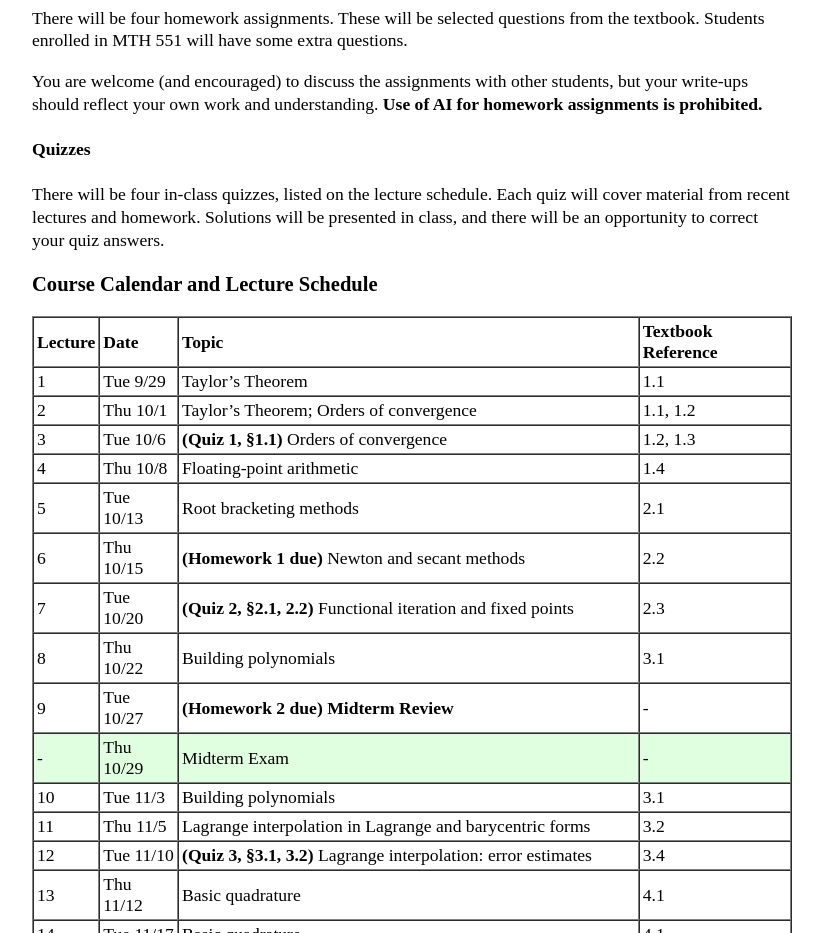
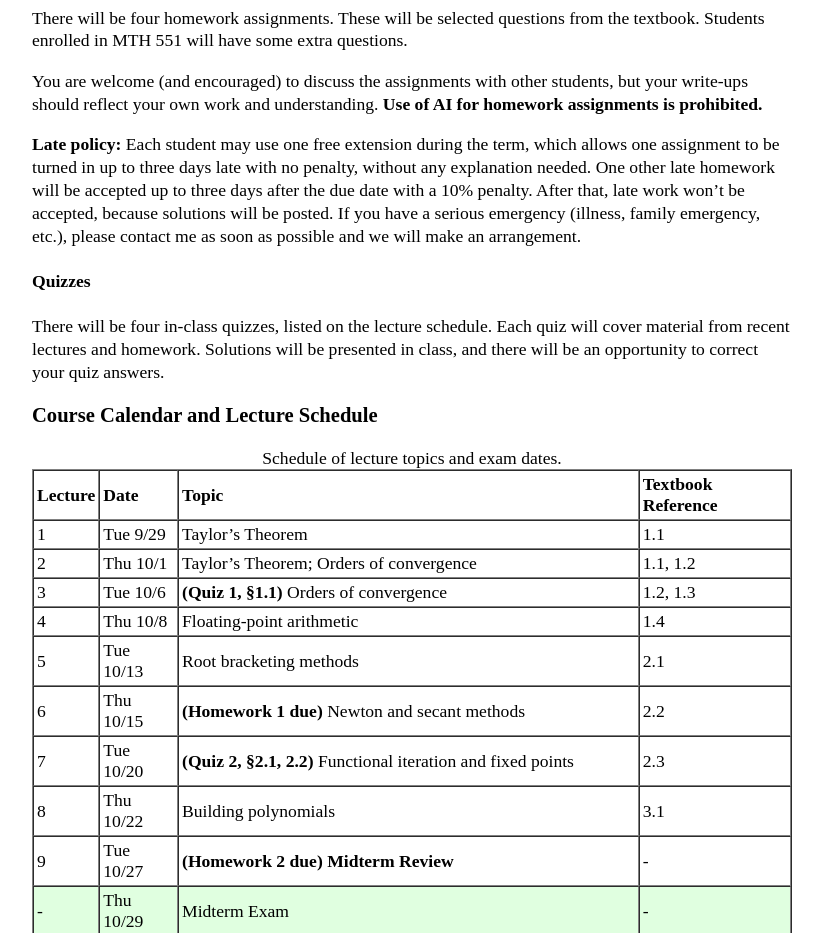
Before and after one commit to pazner/mth451, a plain HTML site: page site/syllabus.html in a window 1280 px wide. Shown: the part 1700-2633 px from the top of the page, without its empty margins (228-1051 px from the left). Drawn offline with Linux system fonts and the light colour scheme.

Commit message:
Update syllabus

```diff
--- a/site/syllabus.html
+++ b/site/syllabus.html
@@ -99,6 +99,14 @@ extra questions.</p>
 other students, but your write-ups should reflect your own work and
 understanding. <strong>Use of AI for homework assignments is
 prohibited.</strong></p>
+<p><strong>Late policy:</strong> Each student may use one free extension
+during the term, which allows one assignment to be turned in up to three
+days late with no penalty, without any explanation needed. One other
+late homework will be accepted up to three days after the due date with
+a 10% penalty. After that, late work won&#x2019;t be accepted, because
+solutions will be posted. If you have a serious emergency (illness,
+family emergency, etc.), please contact me as soon as possible and we
+will make an arrangement.</p>
 <h4 id="quizzes">Quizzes</h4>
 <p>There will be four in-class quizzes, listed on the lecture schedule.
 Each quiz will cover material from recent lectures and homework.
@@ -110,6 +118,9 @@ Lecture Schedule</h3>
      Blue:  #e0e0ff
      Green: #e0ffe0 -->
 <table cellspacing="0" cellpadding="3" border="1">
+<caption>
+Schedule of lecture topics and exam dates.
+</caption>
 <tr style="text-align: left;">
 <th scope="col">
 Lecture
```
